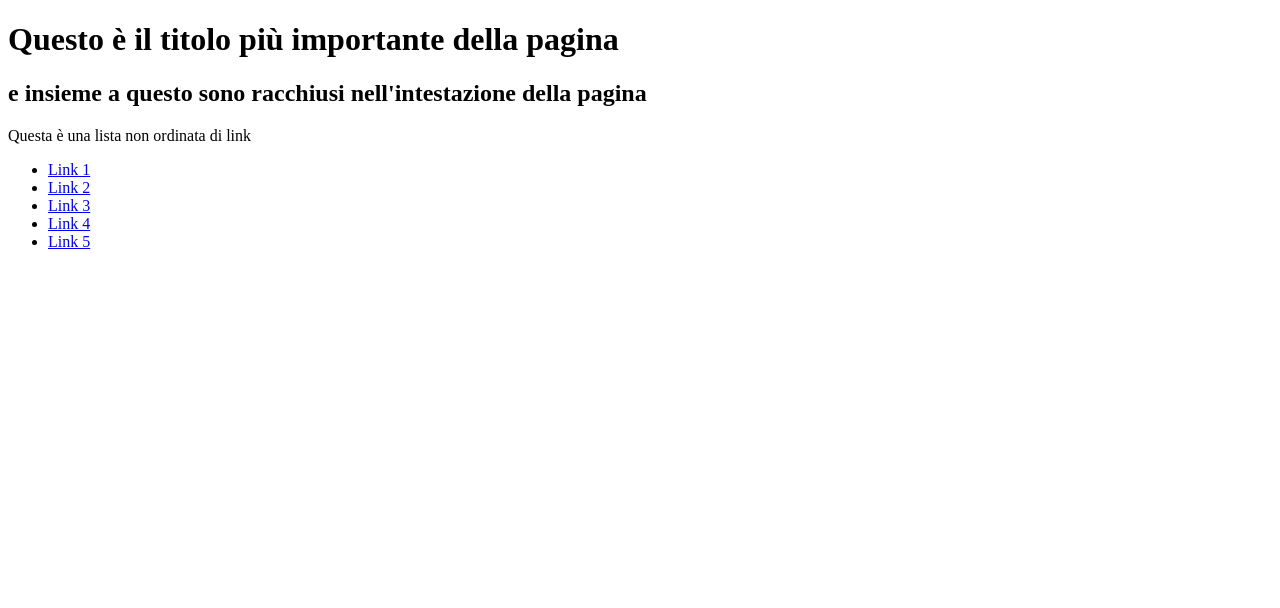
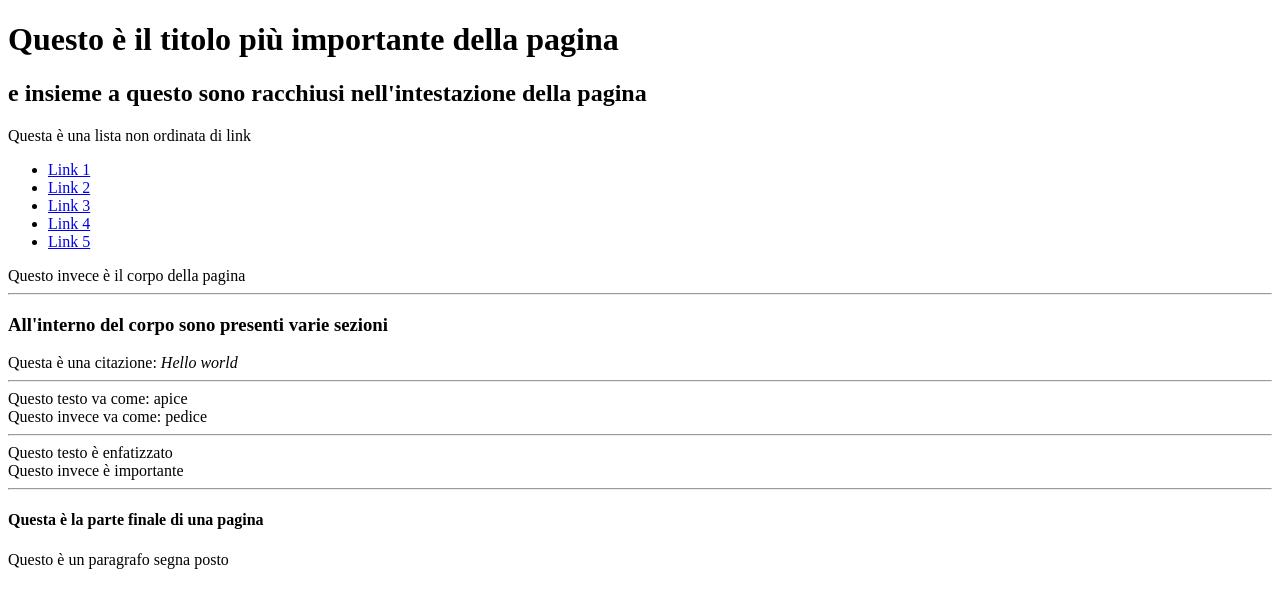
Before and after one commit to Meli357/EserciziHTML, a plain HTML site: page HTMLtag.html in a window 1280 px wide. Drawn offline with Linux system fonts and the light colour scheme.

Commit message:
add:main and footer

```diff
--- a/HTMLtag.html
+++ b/HTMLtag.html
@@ -14,7 +14,7 @@
         <h1>Questo è il titolo più importante della pagina</h1>
         <h2>e insieme a questo sono racchiusi nell'intestazione della pagina</h2>
     </header>
-    <p>Questa è una lista non ordinata di link</p>
+       <p>Questa è una lista non ordinata di link</p>
     <nav>
         <ul>
             <li><a href="link1.html">Link 1</a></li>
@@ -24,5 +24,26 @@
             <li><a href="link5.html">Link 5</a></li>
         </ul>
     </nav>
+    <main>Questo invece è il corpo della pagina<hr>
+        <section>
+            <h3>All'interno del corpo sono presenti varie sezioni</h3>
+            Questa è una citazione:<i> Hello world</i>
+        </section>
+        <hr>
+        <section>
+            Questo testo va come: apice<br>
+            Questo invece va come: pedice
+        </section>
+        <hr>
+        <section>
+            Questo testo è enfatizzato<br>
+            Questo invece è importante
+        </section>
+    </main>
+    <hr>
+    <footer>
+        <h4>Questa è la parte finale di una pagina</h4>
+        <p>Questo è un paragrafo segna posto</p>
+    </footer>
 </body>
 </html>
```
